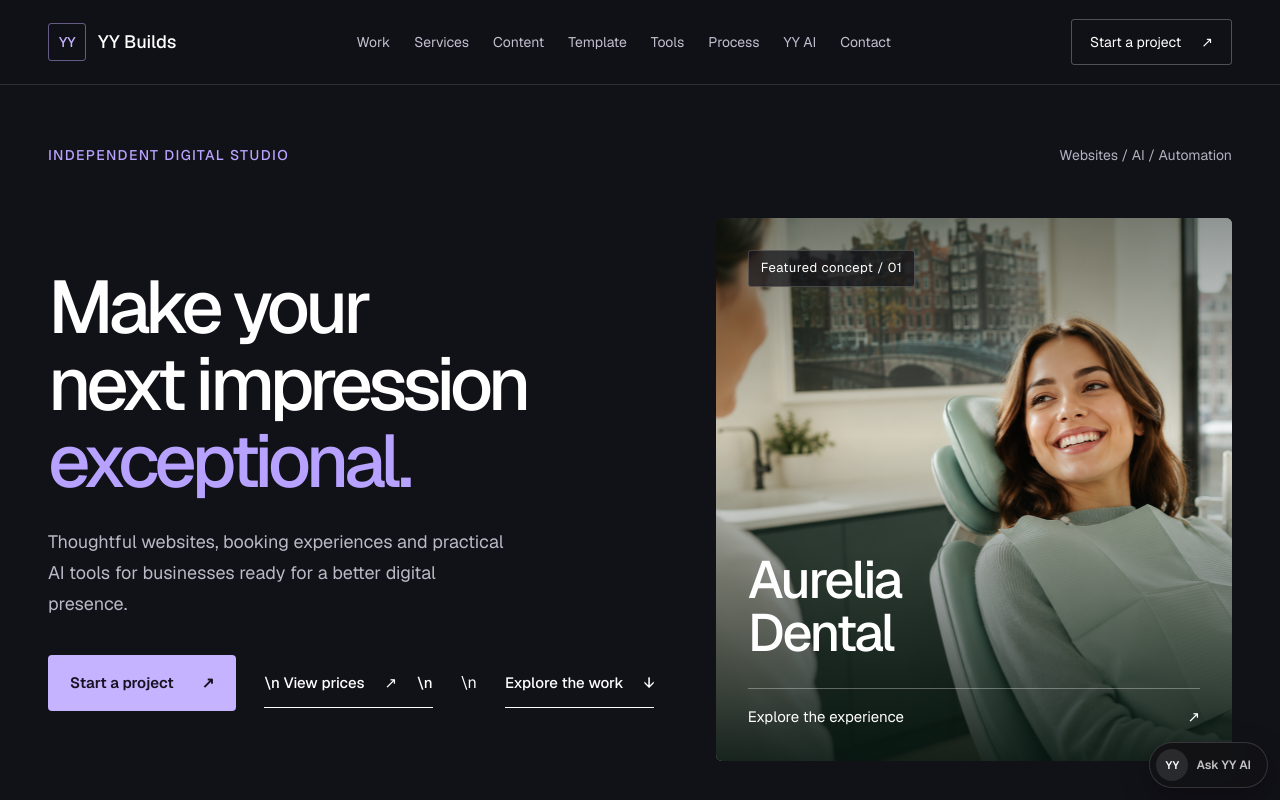
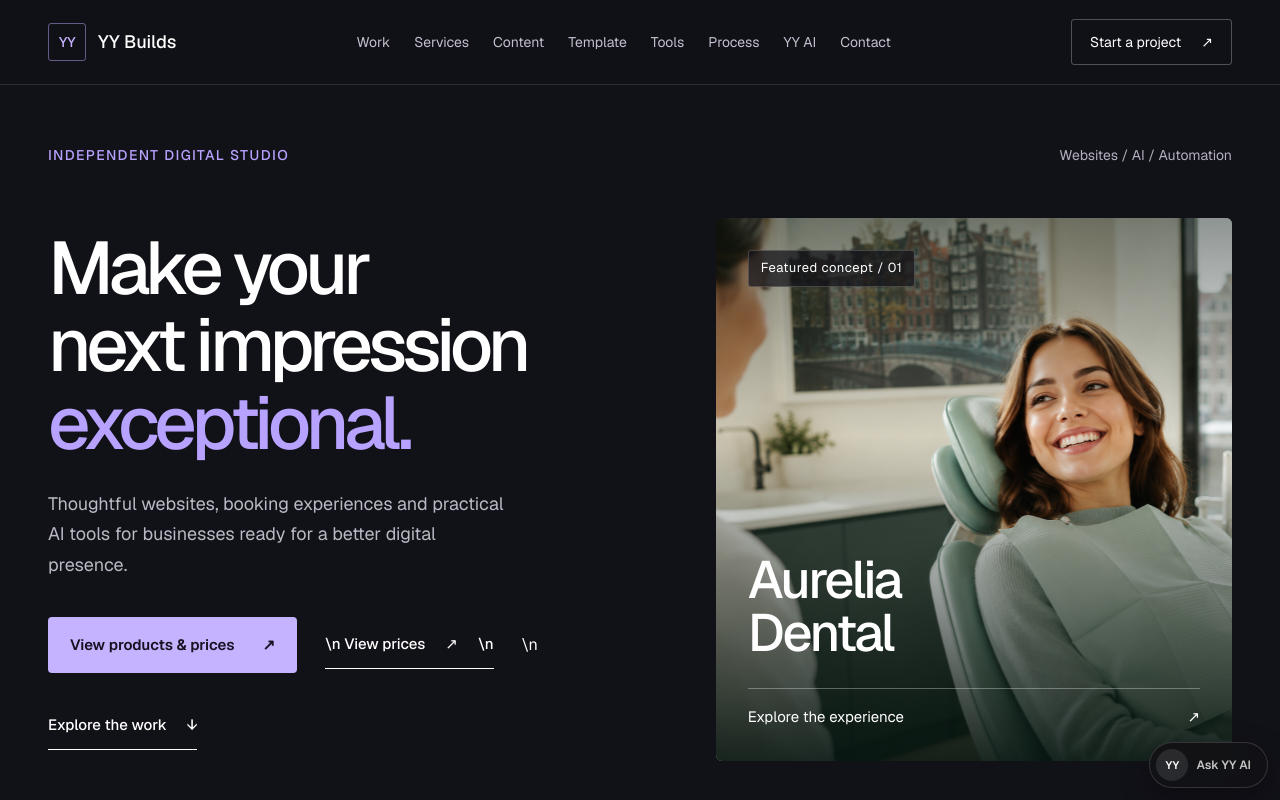
Before and after one commit to hellonexavo/nexavo, a Next.js app: page / in a window 1280 px wide. Shown: the top 800 px of the page. Built offline with nearby package versions, Linux system fonts and the light colour scheme.

Commit message:
Direct homepage primary CTA to published price list instead of enquiry-only checkout

```diff
--- a/app/page.tsx
+++ b/app/page.tsx
@@ -112,8 +112,8 @@ export default function Home() {
                 for businesses ready for a better digital presence.
               </p>
               <div className={styles.actions}>
-                <Link className={styles.primaryButton} href="/checkout">
-                  Start a project <span aria-hidden="true">↗</span>
+                <Link className={styles.primaryButton} href="/pricing">
+                  View products & prices <span aria-hidden="true">↗</span>
                 </Link>
                 <Link className={styles.textLink} href="/pricing">\n                  View prices <span aria-hidden="true">↗</span>\n                </Link>\n                <a className={styles.textLink} href="#work">
                   Explore the work <span aria-hidden="true">↓</span>
```
